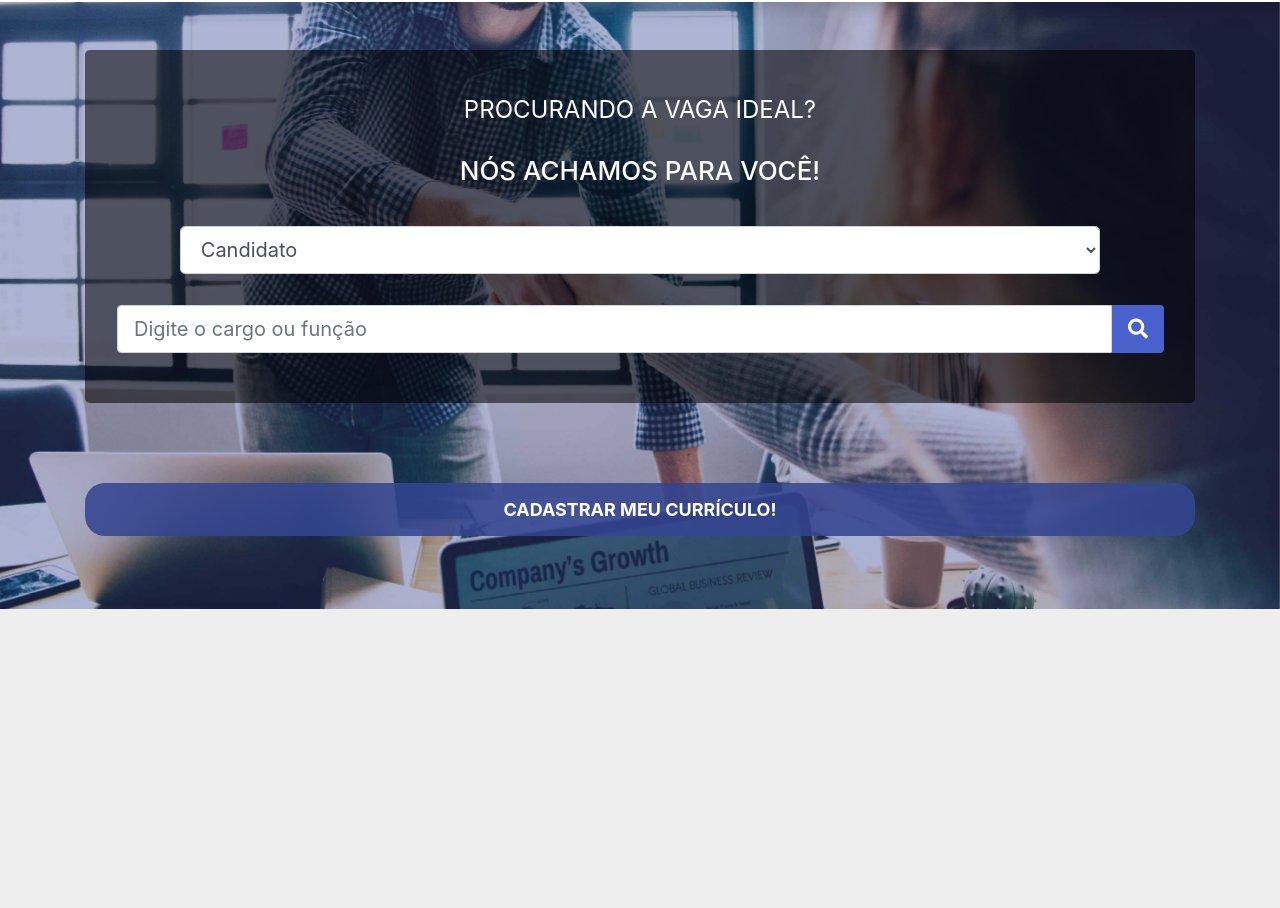
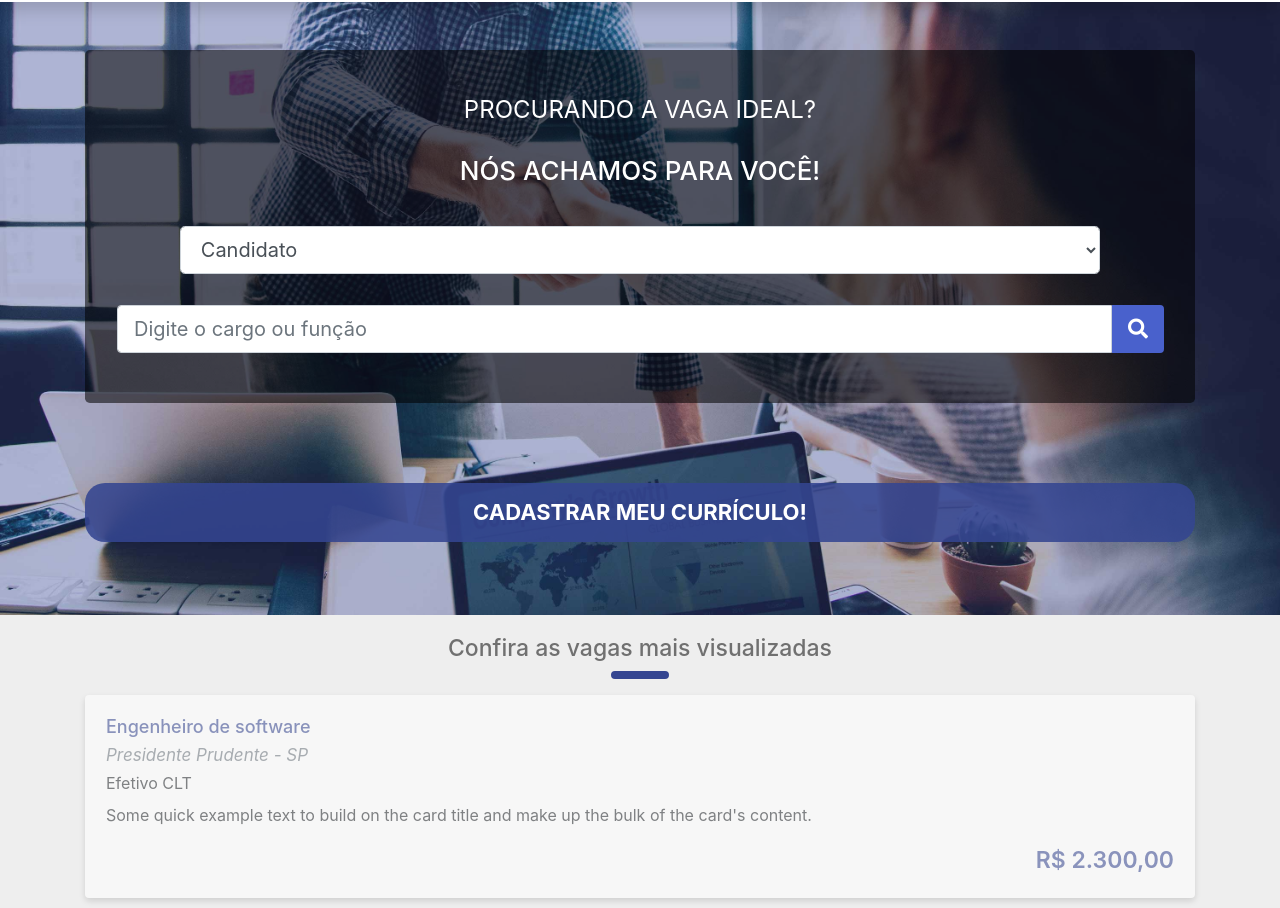
Before and after one commit to JoaoRuani/visionGroup, a plain HTML site: page index.html in a window 1280 px wide. Shown: the part 69-977 px from the top of the page. Before the commit the page ends 800 px from the top, so only its background shows below. Drawn offline with nearby package versions, Linux system fonts and the light colour scheme.

Commit message:
carrosel

```diff
--- a/css/main.css
+++ b/css/main.css
@@ -132,6 +132,69 @@ option{
     border: 1px rgba(73, 97, 204, .70) solid;
     color: white;
 }
+h2.h-medium{
+    font-size: 23px;
+    color: #707070;
+    margin-top: 20px;
+}
+hr.sub{
+    width: 50px;
+    border: 4px solid #344591;
+    border-radius: 10px;
+    margin-top: 8px;
+}
+.card-carousel{
+    border-color: transparent;
+    border-radius: 5;
+    box-shadow: 0px 3px 6px rgba(0, 0, 0, .24);
+    margin-bottom: 10px;
+}
+.carousel-item-title{
+    font-size: 18px;
+    color: #344591;
+}
+.carousel-item-subtitle{
+    color: #707070;
+    font-size: 17px;
+}
+.carousel-item-price{
+    font-size: 23px;
+    color: #344591;
+    font-weight: 600;
+}
+.fadein {
+    -webkit-animation-name: fadein;
+    -webkit-animation-duration: 1.5s;
+    animation-name: fadein;
+    animation-duration: 1.5s;
+}
+
+@-webkit-keyframes fadein {
+    from {opacity: .4}
+    to {opacity: 1}
+}
+
+@keyframes fadein {
+    from {opacity: .4}
+    to {opacity: 1}
+}
+
+.fadeout {
+    -webkit-animation-name: fadeout;
+    -webkit-animation-duration: 1.5s;
+    animation-name: fadeout;
+    animation-duration: 1.5s;
+}
+
+@-webkit-keyframes fadeout {
+    from {opacity: 1}
+    to {opacity: .4}
+}
+
+@keyframes fadeout {
+    from {opacity: 1}
+    to {opacity: .4}
+}
 @media (min-width:340px){
     h1.first-title{
         font-size: 22px;
@@ -148,6 +211,7 @@ option{
     .register-button{
         margin-top: 80px;
         margin-bottom: 15px;
+        font-size: 20px;
     }
 }
 @media (min-width:400px){
@@ -164,6 +228,7 @@ option{
     .register-button{
         margin-top: 80px;
         margin-bottom: 25px;
+        font-size: 22px;
     }
     #user-type{
         margin-top: 30px;
--- a/index.html
+++ b/index.html
@@ -88,9 +88,53 @@
             <a role="button" href="#" class="btn btn-block register-button">CADASTRAR MEU CURRÍCULO!</a>
         </div>
     </header>
+    <section class="container best-jobs">
+        <div class="text-center">
+            <h2 class="text-center h-medium">Confira as vagas mais visualizadas</h2>
+            <hr class="sub">
+        </div>
+        <div class="carousel">
+            <div class="card card-carousel fadein">
+                <div class="card-body">
+                    <h5 class="card-title carousel-item-title">Engenheiro de software</h5>
+                    <p class="card-subtitle mb-2 text-muted font-italic carousel-item-subtitle">Presidente Prudente -
+                        SP</p>
+                    <p class="card-subtitle mb-2">Efetivo CLT</p>
+                    <p class="card-text">Some quick example text to build on the card title and make up the bulk of the
+                        card's content.</p>
 
+                    <p class="carousel-item-price text-right mb-0">R$ 2.300,00</p>
+                </div>
+            </div>
+            <div class="card card-carousel fadein">
+                <div class="card-body">
+                    <h5 class="card-title carousel-item-title">Engenheiro de software</h5>
+                    <p class="card-subtitle mb-2 text-muted font-italic carousel-item-subtitle">Presidente Prudente -
+                        SP</p>
+                    <p class="card-subtitle mb-2">Efetivo CLT</p>
+                    <p class="card-text">Some quick example text to build on the card title and make up the bulk of the
+                        card's content.</p>
+
+                    <p class="carousel-item-price text-right mb-0">R$ 2.600,00</p>
+                </div>
+            </div>
+            <div class="card card-carousel fadein">
+                <div class="card-body">
+                    <h5 class="card-title carousel-item-title">Engenheiro de software</h5>
+                    <p class="card-subtitle mb-2 text-muted font-italic carousel-item-subtitle">Presidente Prudente -
+                        SP</p>
+                    <p class="card-subtitle mb-2">Efetivo CLT</p>
+                    <p class="card-text">Some quick example text to build on the card title and make up the bulk of the
+                        card's content.</p>
+
+                    <p class="carousel-item-price text-right mb-0">R$ 2.500,00</p>
+                </div>
+            </div>
+        </div>
+    </section>
     <script src="js/main.js"></script>
     <script src="js/search.js"></script>
+    <script src="js/carousel.js"></script>
     <!-- SCRIPTS BOOTSTRAP E JAVASCRIPT -->
     <script src="https://code.jquery.com/jquery-3.3.1.slim.min.js" integrity="sha384-q8i/X+965DzO0rT7abK41JStQIAqVgRVzpbzo5smXKp4YfRvH+8abtTE1Pi6jizo"
         crossorigin="anonymous"></script>
--- /dev/null
+++ b/js/carousel.js
@@ -0,0 +1,26 @@
+carousel = document.querySelector(".carousel");
+carouselItens = document.querySelectorAll(".card-carousel");
+cont = 0;
+carouselItens.forEach(function(element){
+    element.classList.add('d-none');
+});
+carouselItens[0].classList.remove('d-none');
+
+setInterval(function () {
+    cont++;
+    hideAll(carouselItens, carouselItens[cont % carouselItens.length]);
+}, 5000);
+
+function show(item) {
+    item.classList.remove("d-none");
+    item.classList.remove("fadeout");
+}
+function hideAll(item, noremove) {
+    item.forEach(function (element) {
+        element.classList.add('fadeout');
+        setTimeout(function () {
+            element.classList.add("d-none");
+            show(noremove);
+        }, 1000);
+    });
+}
--- a/js/search.js
+++ b/js/search.js
@@ -1,5 +1,5 @@
 searchInput = document.getElementById('search');
-profissoes = ['Administrador', 'Advogado', 'Almoxarife', 'Analista de Qualidade', 'Analista de Riscos', 'Analista de Sistemas', 'Assessor', 'Assistente Administrativo', 'Auxiliar de enfermagem', 'Auxiliar de serviços gerais', 'Balconista', 'Barman', 'Caixa', 'Camareiro', 'Chefe de atendimento', 'Chefe de setor', 'Consultor', 'Contador', 'Coordenador', 'Cozinheiro', 'Designer']
+profissoes = ['Administrador', 'Advogado', 'Almoxarife', 'Analista de Qualidade', 'Analista de Riscos', 'Analista de Sistemas', 'Assessor', 'Assistente Administrativo', 'Auxiliar de enfermagem', 'Auxiliar de serviços gerais', 'Balconista', 'Barman', 'Caixa', 'Camareiro', 'Chefe de atendimento', 'Chefe de setor', 'Consultor', 'Contador', 'Coordenador', 'Cozinheiro', 'Designer', 'Eletricista', 'Engenheiro Civil', 'Motoboy', 'Tradutor', 'Zootecnista'];
 
 function autocomplete(inp, arr) {
     var form = document.querySelector("form"),
```
